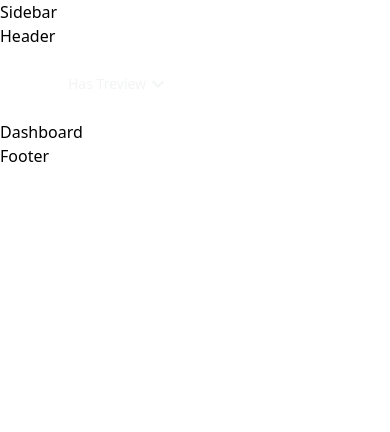
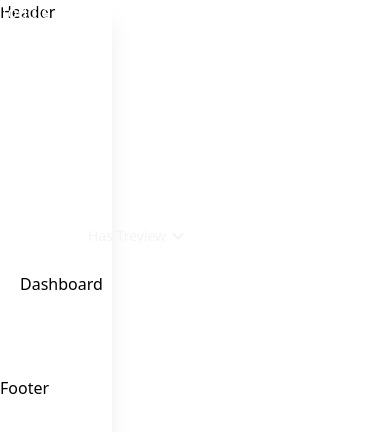
Before and after one commit to gitsindonesia/next-starter, a Next.js app: page /admin in a window 390 px wide. Shown: the top 432 px of the page. Built offline with nearby package versions, Linux system fonts and the light colour scheme.

Commit message:
feat: add functional toggle sidebar, create context

```diff
--- a/components/Dropdown/Nav.tsx
+++ b/components/Dropdown/Navigation.tsx
@@ -1,4 +1,4 @@
-import styles from './Nav.module.css'
+import styles from './Navigation.module.css'
 import Link from 'next/link'
 import React, { RefObject, useState } from 'react'
 
--- a/components/Layouts/Admin.tsx
+++ b/components/Layouts/Admin.tsx
@@ -1,6 +1,9 @@
+import { useContext } from "react"
+import AppContext from "../../store/AppContext"
 import Sidebar from "../Sidebar/Sidebar"
 
 const Admin = ( {children}: any ) => {
+    const { showSidebar } = useContext(AppContext);
     return (
         <div>
             <aside>
@@ -9,7 +12,7 @@ const Admin = ( {children}: any ) => {
             <header>
                 Header
             </header>
-            <main>
+            <main className={'transition-all duration-500 pt-44 md:px-10 px-5 pb-20 relative ' + (!showSidebar ? 'md:ml-20 ml-0' : 'md:ml-72 ml-4/5')}>
                 <div>{ children }</div>
             </main>
             <footer>
--- a/components/Sidebar/Sidebar.tsx
+++ b/components/Sidebar/Sidebar.tsx
@@ -1,8 +1,20 @@
+import { useContext } from "react";
+import AppContext from "../../store/AppContext";
+
 const Sidebar = () => {
+    const { toggleSidebar, showSidebar } = useContext(AppContext);
+
+    function showHideSidebar(){
+        toggleSidebar();
+    }
+
     return (
-        <>
-            <div>Sidebar</div>
-        </>
+        <div className={'fixed top-0 min-h-screen left-0 transition-all duration-500 text-white shadow-xl z-20' + (!showSidebar ? 'w-0 md:w-20' : 'w-4/5 md:w-72')}>
+            <button onClick={showHideSidebar}>Toggle Sidebar</button>
+            {
+                showSidebar && <p>Show Sidebar</p>
+            }
+        </div>
     )
 }
 
--- a/pages/_app.tsx
+++ b/pages/_app.tsx
@@ -1,12 +1,15 @@
 import '../styles/globals.css';
 import type { AppProps } from 'next/app';
 import { SessionProvider } from 'next-auth/react';
+import { AppContextProvider } from '../store/AppContext';
 
 function MyApp({ Component, pageProps: { session, ...pageProps } }: AppProps) {
   return (
-    <SessionProvider session={session}>
-      <Component {...pageProps} />
-    </SessionProvider>
+    <AppContextProvider>
+      <SessionProvider session={session}>
+        <Component {...pageProps} />
+      </SessionProvider>
+    </AppContextProvider>
   );
 }
 
--- a/pages/admin/index.tsx
+++ b/pages/admin/index.tsx
@@ -1,25 +1,25 @@
 import Admin from '../../components/Layouts/Admin';
-import Nav from '../../components/Dropdown/Nav'
+import Navigation from '../../components/Dropdown/Navigation'
 const Dashboard = () => {
     return (
         <Admin>
-            <Nav hasSubItem={true}>
+            <Navigation hasSubItem={true}>
                 {{
                     title: 'Has Treview',
                     items:
                         <>
-                            <Nav>
+                            <Navigation>
                                 Test
-                            </Nav>
-                            <Nav>
+                            </Navigation>
+                            <Navigation>
                                 Test
-                            </Nav>
-                            <Nav>
+                            </Navigation>
+                            <Navigation>
                                 Test
-                            </Nav>
+                            </Navigation>
                         </>
                 }}
-            </Nav>
+            </Navigation>
             <p>Dashboard</p>
         </Admin>
     )
--- /dev/null
+++ b/store/AppContext.tsx
@@ -0,0 +1,29 @@
+import { createContext, useState } from "react";
+
+interface AppContextInterface {
+    showSidebar: boolean,
+    toggleSidebar: any,
+}
+const AppContext = createContext<AppContextInterface>({
+    showSidebar: true,
+    toggleSidebar: (): void => {}
+});
+
+export function AppContextProvider({children}: any){
+    const [showSidebar, setShowSidebar] = useState<boolean>(true);
+
+    const toggleSidebar = () => {
+        setShowSidebar(!showSidebar);
+    }
+
+    const context = {
+        showSidebar: showSidebar,
+        toggleSidebar: toggleSidebar
+    }
+
+    return (
+        <AppContext.Provider value={context}>{children}</AppContext.Provider>
+    );
+}
+
+export default AppContext;
```
Also changed, not shown: components/Dropdown/Navigation.module.css (renamed from components/Dropdown/Nav.module.css).
